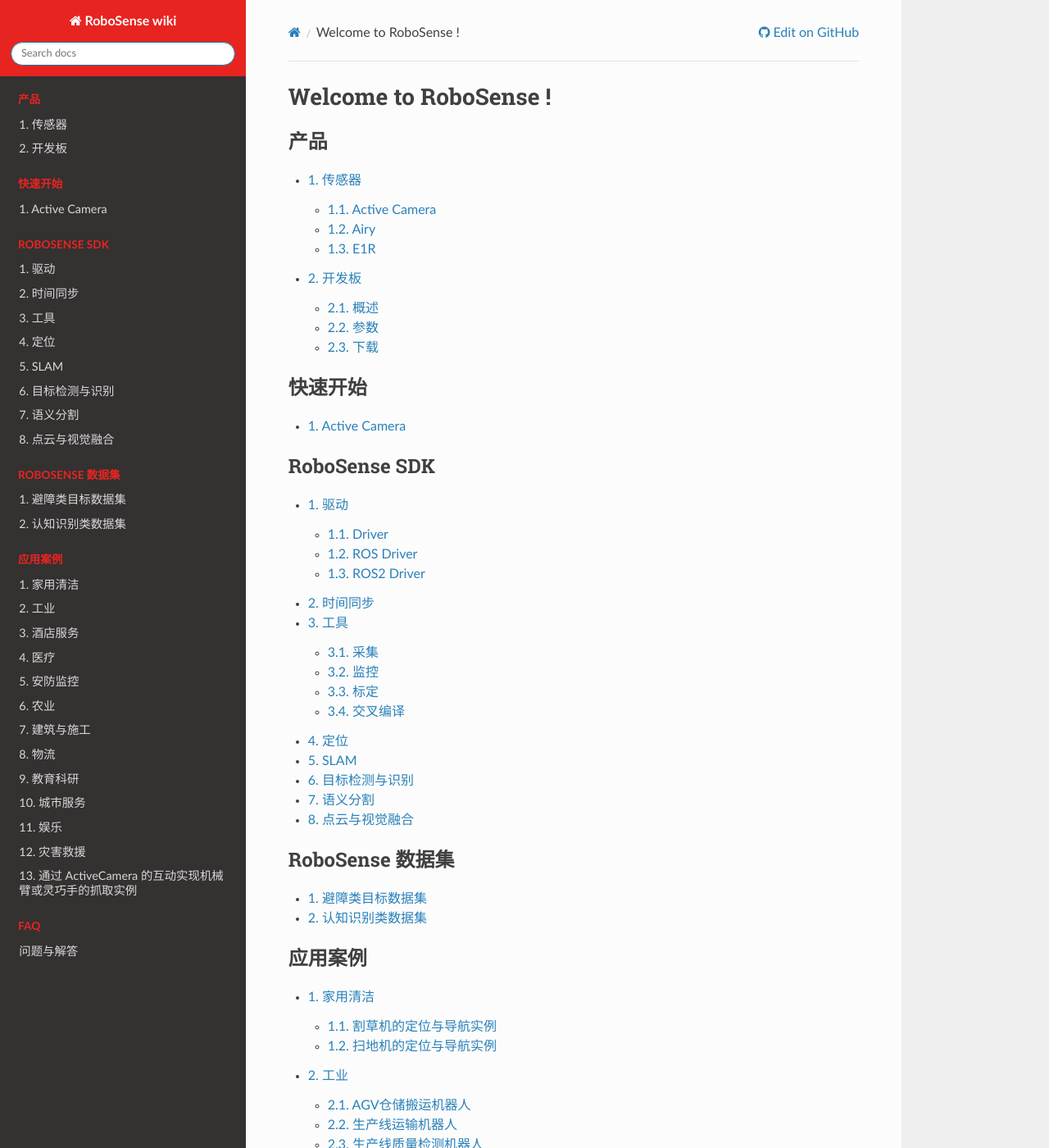
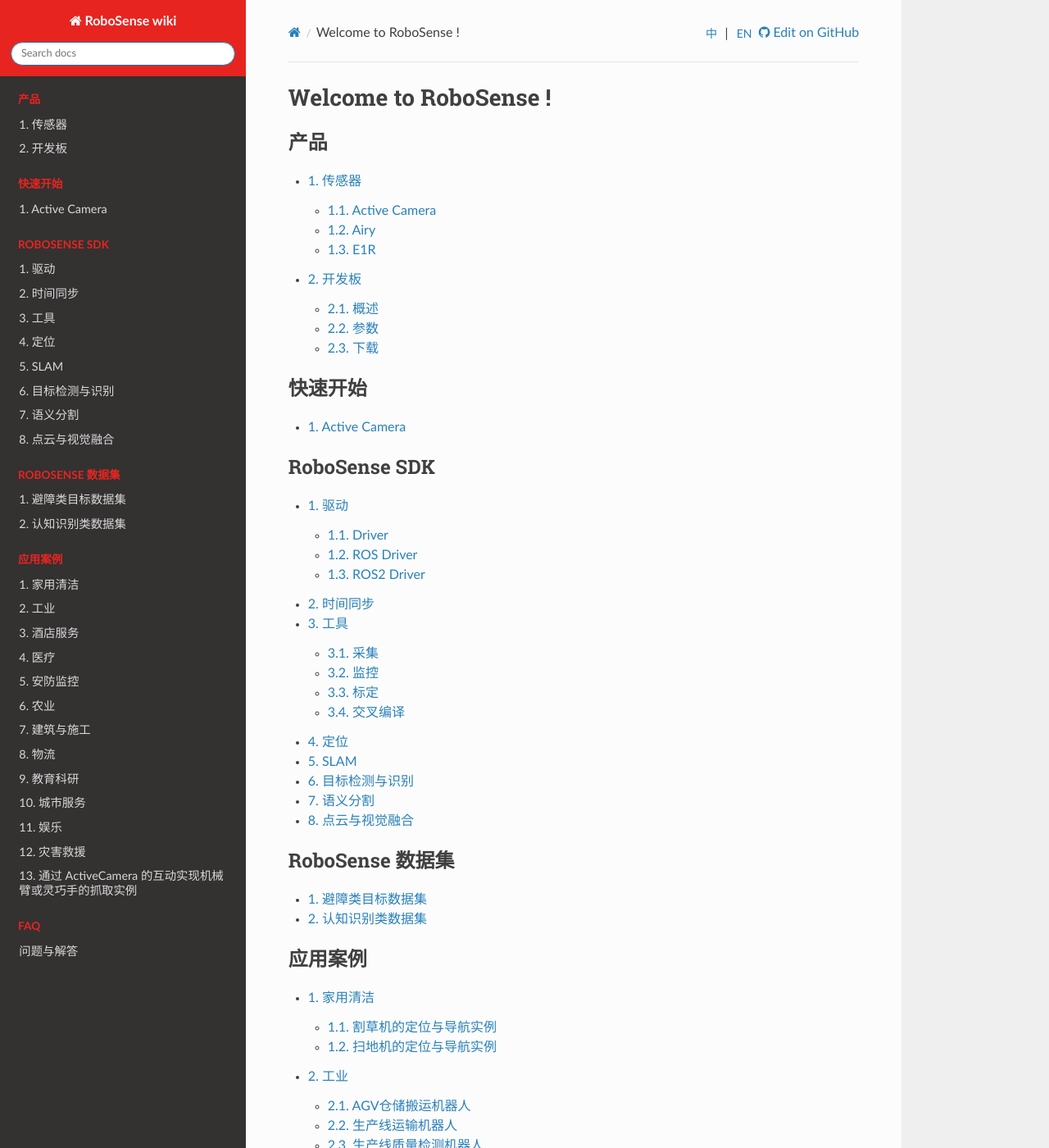
Before and after one commit to LyiL/rs_wiki_cn, a Sphinx documentation site: the page built from source/index.rst, in a window 1280 px wide and 1400 px high. Shown: the whole window at 82% size. Built offline with Sphinx 7.4.7 and the Read the Docs theme 3.1.0, drawn with Linux system fonts in a browser that asks for light colours; pages that are not in the unit, such as notebooks, are missing from menus.

Commit message:
新增配置项

```diff
--- a/source/_static/custom.css
+++ b/source/_static/custom.css
@@ -11,3 +11,13 @@
   font-size: 85%;
   white-space: nowrap;
 }
+/* 隐藏右侧广告 */
+#readthedocs-ea {
+  display: none;
+}
+
+.wy-breadcrumbs-translate {
+  margin-right: 8px;
+  float: right;
+  padding-top: 4px !important;
+}
--- /dev/null
+++ b/source/_templates/breadcrumbs.html
@@ -0,0 +1,99 @@
+{%- if meta is defined and meta is not none %}
+   {%- set check_meta = True %}
+{%- else %}
+   {%- set check_meta = False %}
+{%- endif %}
+
+{%- if check_meta and 'github_url' in meta %}
+   {%- set display_github = True %}
+{%- endif %}
+
+{%- if check_meta and 'bitbucket_url' in meta %}
+   {%- set display_bitbucket = True %}
+{%- endif %}
+
+{%- if check_meta and 'gitlab_url' in meta %}
+   {%- set display_gitlab = True %}
+{%- endif %}
+
+{%- set display_vcs_links = display_vcs_links if display_vcs_links is defined else True %}
+
+{#- Translators: This is an ARIA section label for page links, including previous/next page link and links to GitHub/GitLab/etc. -#}
+<div role="navigation" aria-label="{{ _('Page navigation') }}">
+  <ul class="wy-breadcrumbs">
+    {%- block breadcrumbs %}
+      <li><a href="{{ pathto(master_doc) }}" class="icon icon-home" aria-label="Home"></a></li>
+        {%- for doc in parents %}
+          <li class="breadcrumb-item"><a href="{{ doc.link|e }}">{{ doc.title }}</a></li>
+        {%- endfor %}
+      <li class="breadcrumb-item active">{{ title }}</li>
+    {%- endblock %}
+
+    {%- block breadcrumbs_aside %}
+      <li class="wy-breadcrumbs-aside">
+        {%- if hasdoc(pagename) and display_vcs_links %}
+          {%- if display_github %}
+            {%- if check_meta and 'github_url' in meta %}
+              <!-- User defined GitHub URL -->
+              <a href="{{ meta['github_url'] }}" class="fa fa-github"> {{ _('Edit on GitHub') }}</a>
+            {%- else %}
+              <a href="https://{{ github_host|default("github.com") }}/{{ github_user }}/{{ github_repo }}/{{ theme_vcs_pageview_mode or "blob" }}/{{ github_version }}{{ conf_py_path }}{{ pagename }}{{ page_source_suffix }}" class="fa fa-github"> {{ _('Edit on GitHub') }}</a>
+            {%- endif %}
+          {%- elif display_bitbucket %}
+            {%- if check_meta and 'bitbucket_url' in meta %}
+              <!-- User defined Bitbucket URL -->
+              <a href="{{ meta['bitbucket_url'] }}" class="fa fa-bitbucket"> {{ _('Edit on Bitbucket') }}</a>
+            {%- else %}
+              <a href="https://bitbucket.org/{{ bitbucket_user }}/{{ bitbucket_repo }}/src/{{ bitbucket_version}}{{ conf_py_path }}{{ pagename }}{{ page_source_suffix }}?mode={{ theme_vcs_pageview_mode or "view" }}" class="fa fa-bitbucket"> {{ _('Edit on Bitbucket') }}</a>
+            {%- endif %}
+          {%- elif display_gitlab %}
+            {%- if check_meta and 'gitlab_url' in meta %}
+              <!-- User defined GitLab URL -->
+              <a href="{{ meta['gitlab_url'] }}" class="fa fa-gitlab"> {{ _('Edit on GitLab') }}</a>
+            {%- else %}
+              <a href="https://{{ gitlab_host|default("gitlab.com") }}/{{ gitlab_user }}/{{ gitlab_repo }}/{{ theme_vcs_pageview_mode or "blob" }}/{{ gitlab_version }}{{ conf_py_path }}{{ pagename }}{{ page_source_suffix }}" class="fa fa-gitlab"> {{ _('Edit on GitLab') }}</a>
+            {%- endif %}
+          {%- elif show_source and source_url_prefix %}
+            <a href="{{ source_url_prefix }}{{ pagename }}{{ page_source_suffix }}">{{ _('View page source') }}</a>
+          {%- elif show_source and has_source and sourcename %}
+            <a href="{{ pathto('_sources/' + sourcename, true)|e }}" rel="nofollow"> {{ _('View page source') }}</a>
+          {%- endif %}
+        {%- endif %}
+      </li>
+    {%- endblock %}
+
+    <!-- translation -->
+    {%- block breadcrumbs_translate %}
+      <li class="wy-breadcrumbs-translate">
+        <a
+          href="{{ wiki_cn_url }}"
+          class="sidebar-brand"
+          style="margin-bottom: 0; padding: 0; font-weight: normal; font-size: 88%"
+        >
+          中
+        </a>
+        <span style="display: inline-block; margin: 0px 6px;">|</span>
+        <a
+          href="{{ wiki_en_url }}"
+          class="sidebar-brand"
+          style="margin-bottom: 0; padding: 0; font-weight: normal; font-size: 88%"
+        >
+          EN
+        </a>
+      </li>
+    {%- endblock %}
+  </ul>
+
+  {%- if (theme_prev_next_buttons_location == 'top' or theme_prev_next_buttons_location == 'both') and (next or prev) %}
+  {#- Translators: This is an ARIA section label for sequential page links, such as previous and next page links. -#}
+  <div class="rst-breadcrumbs-buttons" role="navigation" aria-label="{{ _('Sequential page navigation') }}">
+      {%- if prev %}
+        <a href="{{ prev.link|e }}" class="btn btn-neutral float-left" title="{{ prev.title|striptags|e }}" accesskey="p"><span class="fa fa-arrow-circle-left" aria-hidden="true"></span> {{ _('Previous') }}</a>
+      {%- endif %}
+      {%- if next %}
+        <a href="{{ next.link|e }}" class="btn btn-neutral float-right" title="{{ next.title|striptags|e }}" accesskey="n">{{ _('Next') }} <span class="fa fa-arrow-circle-right" aria-hidden="true"></span></a>
+      {%- endif %}
+  </div>
+  {%- endif %}
+  <hr/>
+</div>
--- /dev/null
+++ b/source/_templates/footer.html
@@ -0,0 +1,62 @@
+<footer>
+  {%- if (theme_prev_next_buttons_location == 'bottom' or theme_prev_next_buttons_location == 'both') and (next or prev) %}
+    {#- Translators: This is an ARIA section label for the footer section of the page. -#}
+    <div class="rst-footer-buttons" role="navigation" aria-label="{{ _('Footer') }}">
+      {%- if prev %}
+        <a href="{{ prev.link|e }}" class="btn btn-neutral float-left" title="{{ prev.title|striptags|e }}" accesskey="p" rel="prev"><span class="fa fa-arrow-circle-left" aria-hidden="true"></span> {{ _('Previous') }}</a>
+      {%- endif %}
+      {%- if next %}
+        <a href="{{ next.link|e }}" class="btn btn-neutral float-right" title="{{ next.title|striptags|e }}" accesskey="n" rel="next">{{ _('Next') }} <span class="fa fa-arrow-circle-right" aria-hidden="true"></span></a>
+      {%- endif %}
+    </div>
+  {%- endif %}
+
+  <hr/>
+
+  <div role="contentinfo">
+  {%- block contentinfo %}
+    <p>
+    {%- if show_copyright %}
+      {%- if hasdoc('copyright') %}
+        {%- trans path=pathto('copyright'), copyright=copyright|e %}&#169; <a href="{{ path }}">Copyright</a> {{ copyright }}.{% endtrans %}
+      {%- else %}
+        {%- trans copyright=copyright|e %}&#169; Copyright {{ copyright }}.{% endtrans %}
+      {%- endif %}
+    {%- endif %}
+
+    {%- if build_id and build_url %}
+      <span class="build">
+        {#- Translators: Build is a noun, not a verb -#}
+        {%- trans %}Build{% endtrans -%}
+        <a href="{{ build_url }}">{{ build_id }}</a>.
+      </span>
+    {%- elif commit %}
+      <span class="commit">
+        {#- Translators: the phrase "revision" comes from Git, referring to a commit #}
+        {%- trans %}Revision{% endtrans %} <code>{{ commit }}</code>.
+      </span>
+    {%- endif %}
+    {%- if last_updated %}
+      <span class="lastupdated">
+        {%- trans last_updated=last_updated|e %}Last updated on {{ last_updated }}.{% endtrans %}
+      </span>
+    {%- endif -%}
+
+    </p>
+  {%- endblock %}
+  </div>
+
+  {% if show_sphinx %}
+    {%- set sphinx_web = '<a href="https://www.sphinx-doc.org/">Sphinx</a>' %}
+    {%- set readthedocs_web = '<a href="https://readthedocs.org">Read the Docs</a>'  %}
+    {#- Translators: the variable "sphinx_web" is a link to the Sphinx project documentation with the text "Sphinx" #}
+    {%- trans sphinx_web=sphinx_web, readthedocs_web=readthedocs_web %}Built with {{ sphinx_web }} using a{% endtrans %}
+    {#- Translators: "theme" refers to a theme for Sphinx, which alters the appearance of the generated documentation #}
+    <a href="https://github.com/readthedocs/sphinx_rtd_theme">{% trans %}theme{% endtrans %}</a>
+    {#- Translators: this is always used as "provided by Read the Docs", and should not imply Read the Docs is an author of the generated documentation. #}
+    {% trans %}provided by {{ readthedocs_web }}{% endtrans %}.
+  {% endif %}
+
+  {%- block extrafooter %} {% endblock %}
+
+</footer>
--- a/source/conf.py
+++ b/source/conf.py
@@ -86,4 +86,6 @@
     'conf_py_path': 'source/',  # conf.py 的路径，相对于 github_repo 的根目录
     'root_path_parts': 'product/',  # 示例
     'source_suffix': '.md',  # 示例
+    'wiki_cn_url': 'https://rs-wiki-cn.readthedocs.io/zh-cn/latest/',  # wiki中文地址
+    'wiki_en_url': 'https://rs-wiki-en.readthedocs.io/en/latest/',  # wiki英文地址
 }
```
